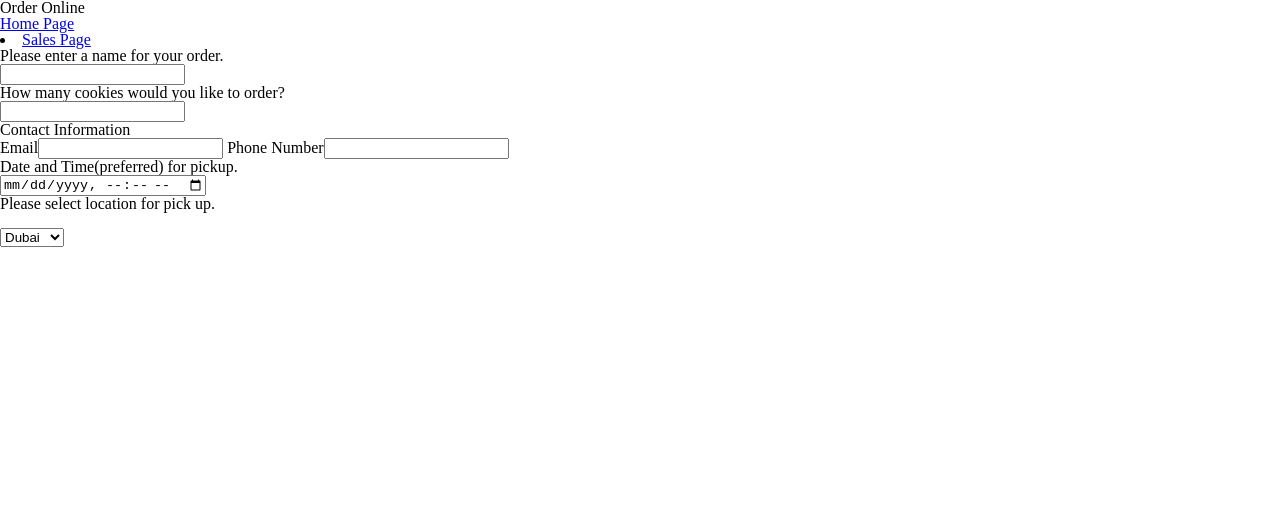
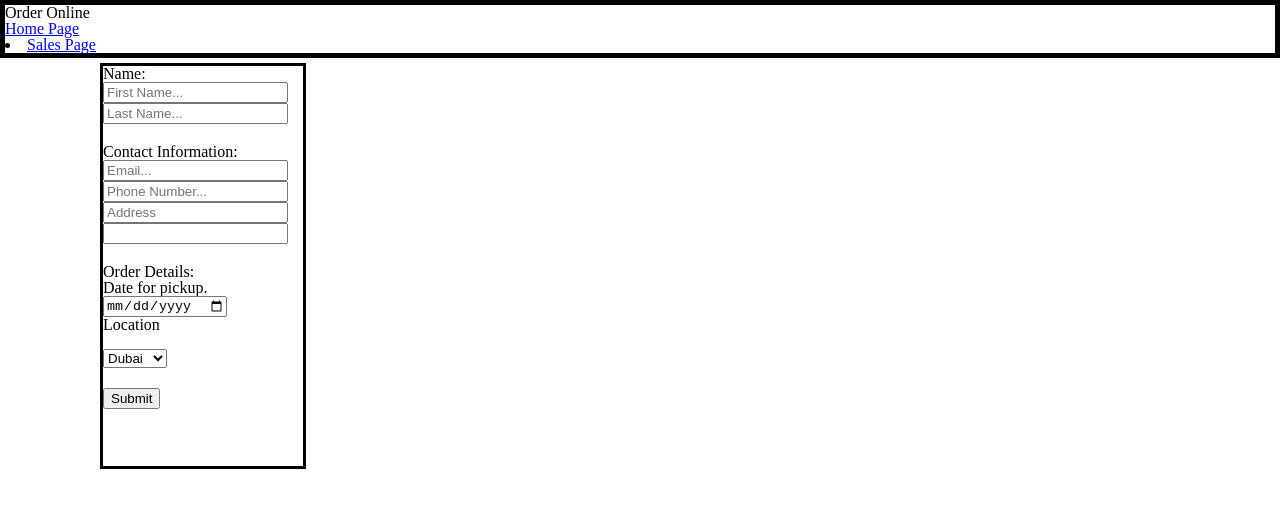
Before and after one commit to Rearo43/cookiesOfSalmon, a plain HTML site: page form.html in a window 1280 px wide. Drawn offline with Linux system fonts and the light colour scheme.

Commit message:
worked on form tried out multiple ways to view form and couldn't get them to work

```diff
--- /dev/null
+++ b/form.css
@@ -0,0 +1,20 @@
+input.invalid{
+    background-color: rgba(230, 94, 230, 0.782);
+
+}
+
+header{
+    border: 5px solid black;
+}
+
+main{
+    width: 200px;
+    height: 400px;
+    border: 3px solid black;
+    margin: 5px;
+    position: relative;
+    margin-left: 100px;
+}
+figure{
+    margin-bottom: 20px;
+}
--- a/form.html
+++ b/form.html
@@ -3,7 +3,7 @@
   <head>
     <title></title>
     <link href="reset.css" rel="stylesheet">
-    <link href="table.css" rel="stylesheet">
+    <link href="form.css" rel="stylesheet">
   </head>
   <body>
     <header>
@@ -12,20 +12,20 @@
       <li><a href="sale.html">Sales Page</a></li>
     </header>
     <main>
-        <form action="https://rearo43.github.io/cookiesOfSalmon/action.html">
-            <p> Please enter a name for your order.<br/>
-                <input type="text" name="Name"/></p>
-            <p>How many cookies would you like to order? <br/>
-                <input type="number" name="amount"></p>
-            <fieldset>
-                <legend>Contact Information</legend>
-                <label for="email">Email<input type="email" name="email"></label>
-                <label for="phone">Phone Number<input type="text" name="phoneNumber"></label>
-            </fieldset>
-            <p>Date and Time(preferred) for pickup.<br/>
-                <input type="datetime-local" name="pickupDetails"></p>
-            </p>
-            <p>Please select location for pick up.</p><br/>
+        <form id="orderOnline" action="https://rearo43.github.io/cookiesOfSalmon/action.html">
+            <figure class="tab">Name:
+                <p><input type="text" name="fName" placeholder="First Name..."></p>
+                <p><input type="text" name="lname" placeholder="Last Name..."></p>
+            </figure>
+            <figure class="tab">Contact Information:
+                <p><input type="email" name="email" placeholder="Email..."></p>
+                <p><input type="text" name="phoneNumber" placeholder="Phone Number..."></p>
+                <p><input type="text" name="address" placeholder="Address"></p>
+                <p><input type></p>
+            </figure>
+            <figure class="tab">Order Details:
+                <p>Date for pickup.<br/><input type="date" name="date"></p>
+                <p>Location</p><br/>
                 <select name="location">
                     <option value="dubai">Dubai</option>
                     <option value="lima">Lima</option>
@@ -33,5 +33,18 @@
                     <option value="seattle">Seattle</option>
                     <option value="tokyo">Tokyo</option>
                 </select>
+                <script>function open() {
+                    document.getElementById('orderOnline').style.display = 'block';
+                  }
+
+                  function close() {
+                    document.getElementById('orderOnline').style.display = 'none';
+                  }
+                  </script>
+            </figure>
+            <div>
+                <button type="submit" id="back" formaction="https://rearo43.github.io/cookiesOfSalmon/action.html">Submit</button>
+            </div>
         </form>
     </main>
+    <script src="form.js"></script>
--- /dev/null
+++ b/form.js
@@ -0,0 +1,7 @@
+function open() {
+  document.getElementById('orderOnline').style.display = 'block';
+}
+
+function close() {
+  document.getElementById('orderOnline').style.display = 'none';
+}
```
Also changed, not shown: action.html (+10 -0 lines), app.js (+0 -10 lines), index.html (+10 -9 lines), 1 other file. Lines whose indentation alone changed are shown as unchanged.
